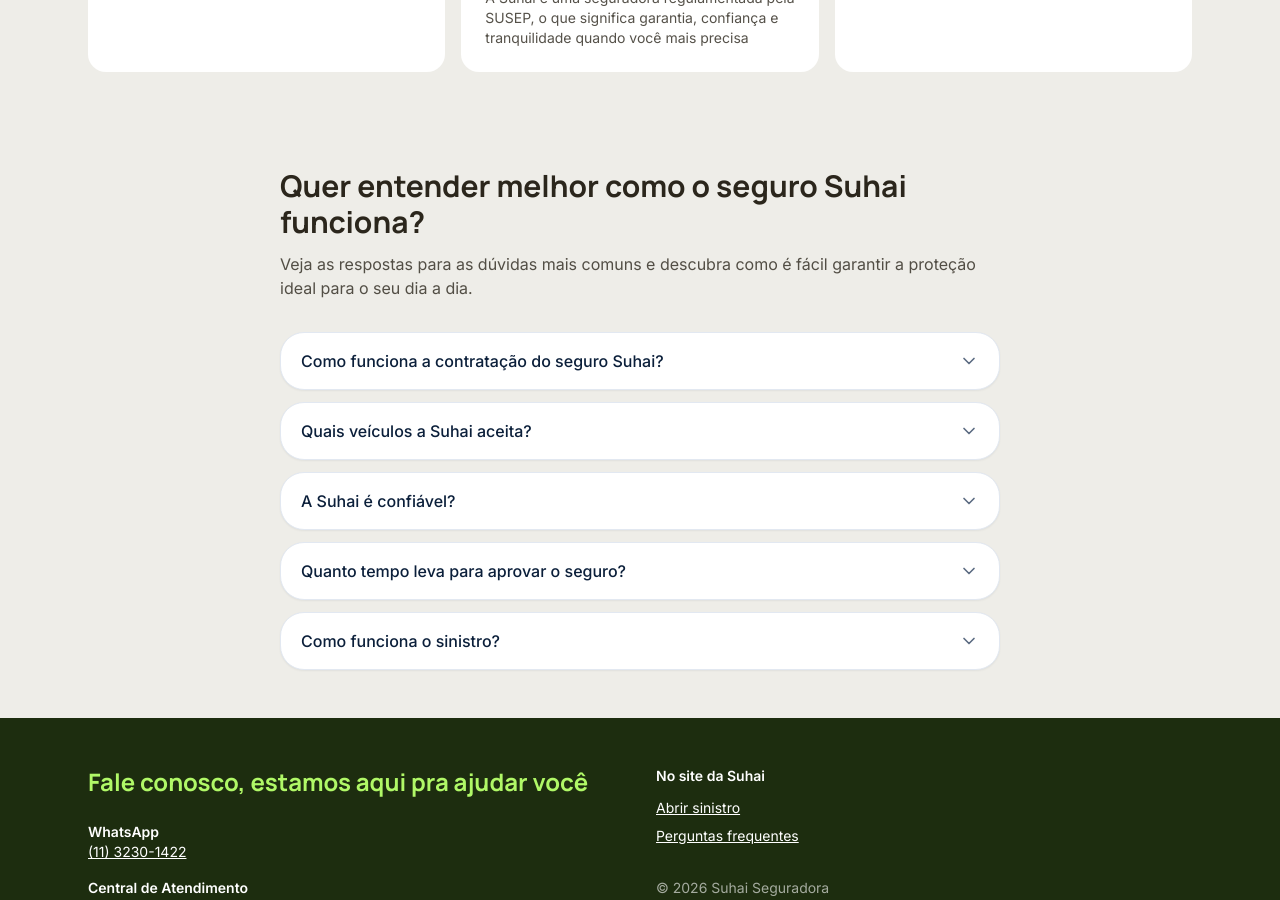
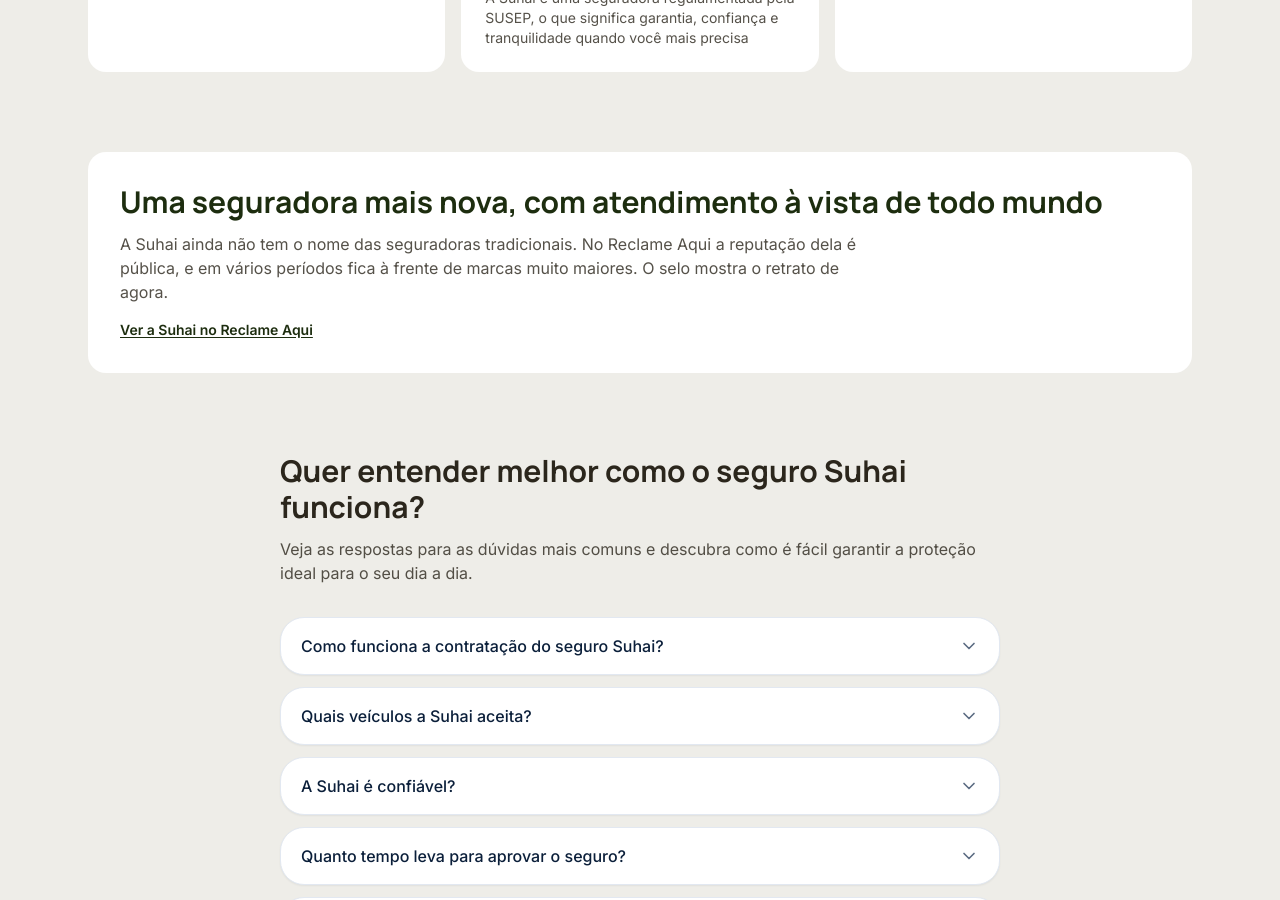
Before and after one commit to LucianoOtero/novo-site-imediato-cursor, a Next.js app: page /marca-suhai in a window 1280 px wide. Shown: the part 3620-4520 px from the top of the page. Built offline with nearby package versions, Linux system fonts and the light colour scheme; no server answers.

Commit message:
feat(site): mostrar a reputação pública da Suhai nos previews
O bloco explica que a marca ainda é menos conhecida e leva à página do Reclame Aqui. O selo oficial espera o código do painel.

Co-authored-by: Cursor <cursoragent@cursor.com>

```diff
--- a/app/(marketing)/cotacao-suhai/page.tsx
+++ b/app/(marketing)/cotacao-suhai/page.tsx
@@ -7,6 +7,7 @@ import { TeamStrip } from "@/components/home/TeamStrip";
 import { Testimonials } from "@/components/home/Testimonials";
 import { CotacaoSuhaiBloco } from "@/components/suhai/CotacaoSuhaiBloco";
 import { PagamentoSuhaiCard } from "@/components/suhai/PagamentoSuhaiCard";
+import { ReputacaoSuhaiCard } from "@/components/suhai/ReputacaoSuhaiCard";
 import { CredBar } from "@/components/social/CredBar";
 import { CTASection } from "@/components/cta/CTASection";
 import { FAQ } from "@/components/shared/FAQ";
@@ -129,6 +130,7 @@ export default async function CotacaoSuhaiPage() {
         columns={3}
       />
       <PagamentoSuhaiCard variante="imediato" />
+      <ReputacaoSuhaiCard variante="imediato" />
       <Testimonials reviews={reviews} rating={rating} reviewCount={reviewCount} />
       <TeamStrip />
       <Section tone="soft">
--- a/components/suhai/MarcaSuhaiLanding.tsx
+++ b/components/suhai/MarcaSuhaiLanding.tsx
@@ -5,6 +5,7 @@ import Link from "next/link";
 
 import { CardsNumerados, PerguntasSuhai } from "@/components/suhai/MarcaSuhaiBlocos";
 import { PagamentoSuhaiCard } from "@/components/suhai/PagamentoSuhaiCard";
+import { ReputacaoSuhaiCard } from "@/components/suhai/ReputacaoSuhaiCard";
 import { MarcaSuhaiCasca } from "@/components/suhai/MarcaSuhaiCasca";
 import { CotacaoSuhaiExperiencia } from "@/components/suhai/CotacaoSuhaiExperiencia";
 import { ASSISTENCIA, COBERTURAS, NOTA_PRECO, PASSOS, PERGUNTAS_HOME } from "@/components/suhai/marca-suhai-conteudo";
@@ -142,6 +143,8 @@ export function MarcaSuhaiLanding() {
         </div>
       </section>
 
+      <ReputacaoSuhaiCard variante="suhai" />
+
       <PerguntasSuhai
         titulo="Quer entender melhor como o seguro Suhai funciona?"
         texto="Veja as respostas para as dúvidas mais comuns e descubra como é fácil garantir a proteção ideal para o seu dia a dia."
--- a/components/suhai/MarcaSuhaiProduto.tsx
+++ b/components/suhai/MarcaSuhaiProduto.tsx
@@ -4,6 +4,7 @@ import Image from "next/image";
 
 import { CardsNumerados, PerguntasSuhai } from "@/components/suhai/MarcaSuhaiBlocos";
 import { PagamentoSuhaiCard } from "@/components/suhai/PagamentoSuhaiCard";
+import { ReputacaoSuhaiCard } from "@/components/suhai/ReputacaoSuhaiCard";
 import { MarcaSuhaiCasca } from "@/components/suhai/MarcaSuhaiCasca";
 import { CotacaoSuhaiExperiencia } from "@/components/suhai/CotacaoSuhaiExperiencia";
 import {
@@ -121,6 +122,8 @@ export function MarcaSuhaiProduto({ slug }: { slug: ProdutoSuhaiSlug }) {
 
       <PagamentoSuhaiCard variante="suhai" />
 
+      <ReputacaoSuhaiCard variante="suhai" />
+
       <CardsNumerados
         titulo="Contratar o seguro da Suhai é simples e rápido"
         texto="Comece online, com total tranquilidade"
--- /dev/null
+++ b/components/suhai/ReputacaoSuhaiCard.tsx
@@ -0,0 +1,74 @@
+"use client";
+
+import Script from "next/script";
+
+import { Container } from "@/components/ui/container";
+import { Section } from "@/components/ui/section";
+import { SectionHeader } from "@/components/ui/section-header";
+
+const PERFIL_RA = "https://www.reclameaqui.com.br/empresa/suhai-seguradora/";
+
+const FRASE =
+  "A Suhai ainda não tem o nome das seguradoras tradicionais. No Reclame Aqui a reputação dela é pública, e em vários períodos fica à frente de marcas muito maiores. O selo mostra o retrato de agora.";
+
+type SeloRaConfig = {
+  src: string;
+  id?: string;
+  atributos?: Record<string, string>;
+};
+
+/**
+ * Script oficial do painel da Suhai (compartilhar reputação ou selo).
+ * Vazio: o bloco fica só com a frase e o link, sem pedido ao Reclame Aqui.
+ */
+export const SELO_RA: SeloRaConfig | null = null;
+
+function SeloReclameAqui({ selo }: { selo: SeloRaConfig }) {
+  return (
+    <div className="mt-6 min-h-22.5">
+      <Script id={selo.id ?? "selo-ra-suhai"} src={selo.src} strategy="lazyOnload" {...selo.atributos} />
+    </div>
+  );
+}
+
+function LinkPerfil({ className }: { className: string }) {
+  return (
+    <a href={PERFIL_RA} target="_blank" rel="noopener noreferrer" className={className}>
+      Ver a Suhai no Reclame Aqui
+    </a>
+  );
+}
+
+export function ReputacaoSuhaiCard({ variante }: { variante: "suhai" | "imediato" }) {
+  if (variante === "imediato") {
+    return (
+      <Section id="reputacao-suhai" tone="soft" className="py-16 md:py-20">
+        <Container className="mx-auto max-w-3xl">
+          <SectionHeader
+            align="left"
+            eyebrow="A seguradora"
+            title="A Suhai é menos conhecida. A reputação dela é pública."
+          />
+          <article className="mt-8 rounded-2xl bg-white p-6 shadow-sm md:p-8">
+            <p className="text-base text-neutral-700">{FRASE}</p>
+            <LinkPerfil className="mt-4 inline-block text-sm font-semibold text-neutral-900 underline underline-offset-2" />
+            {SELO_RA ? <SeloReclameAqui selo={SELO_RA} /> : null}
+          </article>
+        </Container>
+      </Section>
+    );
+  }
+
+  return (
+    <section id="reputacao-suhai" className="mx-auto max-w-6xl px-4 py-8 md:px-6">
+      <article className="rounded-2xl bg-white p-6 md:p-8">
+        <h2 className="font-display text-2xl font-bold text-[#1D2D0F] md:text-3xl">
+          Uma seguradora mais nova, com atendimento à vista de todo mundo
+        </h2>
+        <p className="mt-3 max-w-3xl text-sm text-[#2B261C]/80 md:text-base">{FRASE}</p>
+        <LinkPerfil className="mt-4 inline-block text-sm font-semibold text-[#1D2D0F] underline underline-offset-2" />
+        {SELO_RA ? <SeloReclameAqui selo={SELO_RA} /> : null}
+      </article>
+    </section>
+  );
+}
--- a/components/suhai/marca-suhai-conteudo.ts
+++ b/components/suhai/marca-suhai-conteudo.ts
@@ -175,7 +175,7 @@ export const PERGUNTAS_HOME: PerguntaSuhai[] = [
   {
     question: "A Suhai é confiável?",
     answer:
-      "Sim. É uma seguradora autorizada e regulada pela SUSEP. Publica mais de 1,5 milhão de clientes e se apresenta pela transparência e pelo atendimento próximo.",
+      "Sim. É uma seguradora autorizada e regulada pela SUSEP. Publica mais de 1,5 milhão de clientes e se apresenta pela transparência e pelo atendimento próximo. A reputação pública dela está no bloco desta página e na página da Suhai no Reclame Aqui.",
   },
   {
     question: "Quanto tempo leva para aprovar o seguro?",
```
